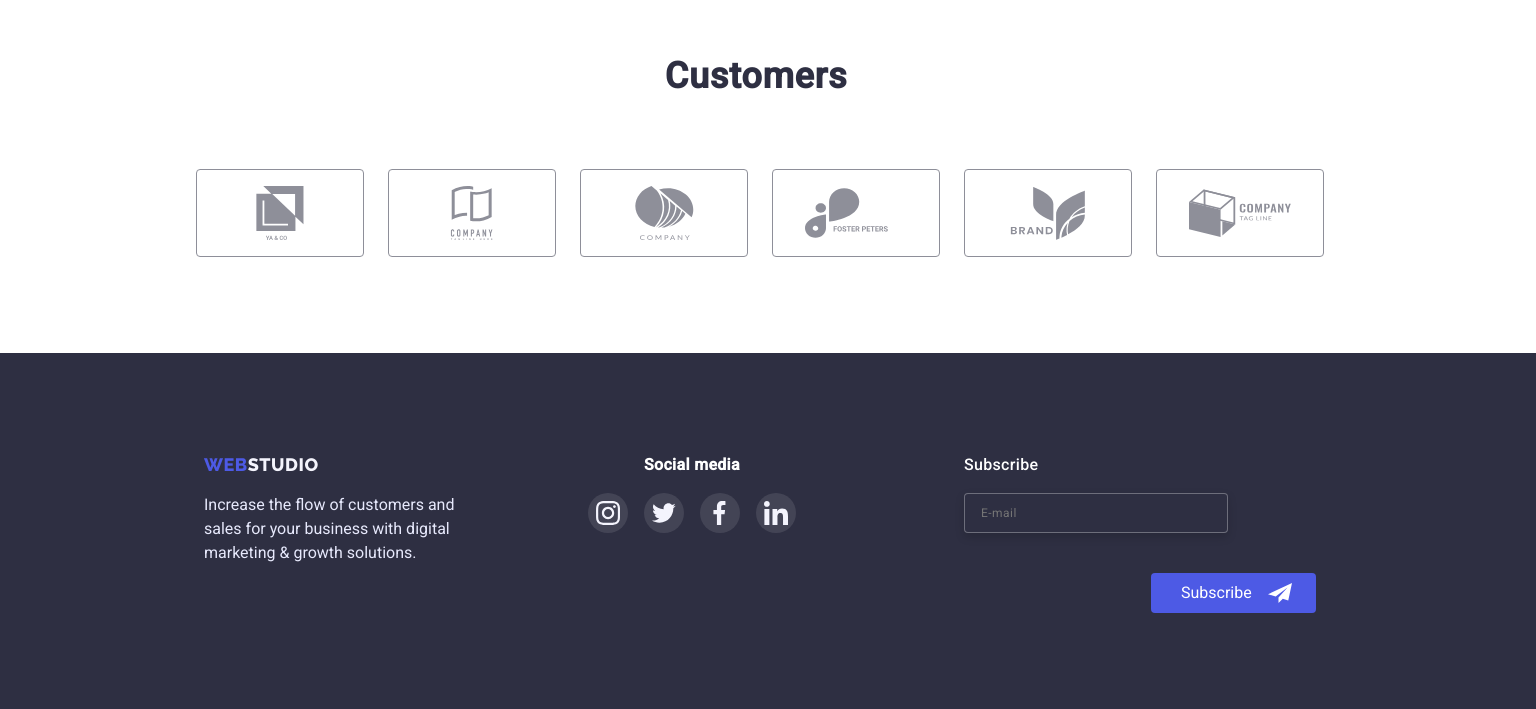
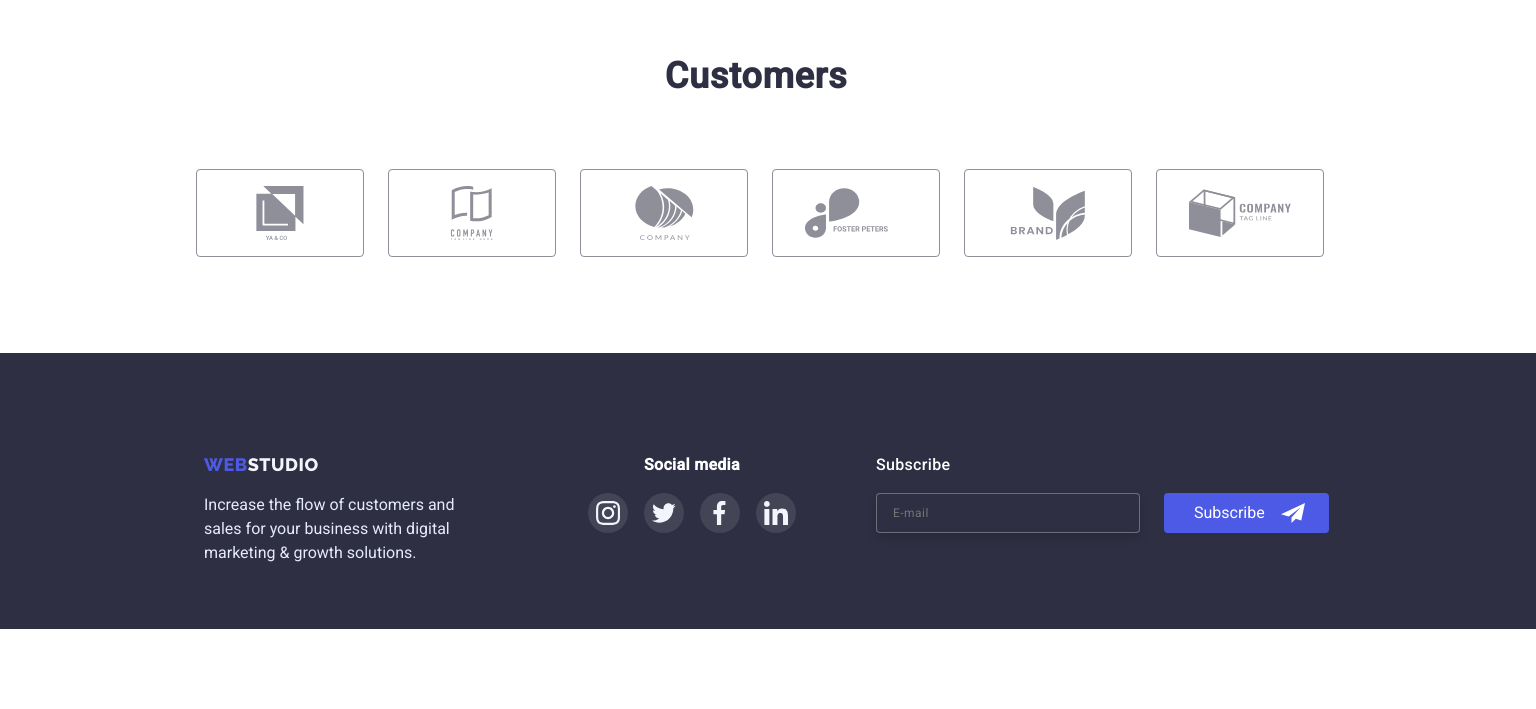
Before and after one commit to YaroslavHyg/goit-markup-hw-07, a plain HTML site: page index.html in a window 1536 px wide. Shown: the part 2514-3223 px from the top of the page. After the commit the page ends 3143 px from the top, so only its background shows below. Drawn offline with nearby package versions, Linux system fonts and the light colour scheme.

Commit message:
,bfdfgjb

```diff
--- a/css/styles.css
+++ b/css/styles.css
@@ -868,8 +868,12 @@ color: #434455;
 
 @media screen and (min-width: 1440px){
         .form_field_footer{
-                margin-left: 80px;
-                margin-top: 100px;
+                display: flex;
+    margin-left: 80px;
+    margin-top: 100px;
+    justify-content: flex-start;
+    flex-wrap: nowrap;
+
         }
 }
 
@@ -907,9 +911,6 @@ color: #434455;
         }
 }
 
-@media screen and (min-width: 1440px){
-
-}
 
 .form_label_footer{
         display: flex;
@@ -960,7 +961,6 @@ color: #434455;
 
 @media screen and (min-width: 1440px){
         .button_form_footer{
-                margin-left: 275px;
         }
 }
 
```
